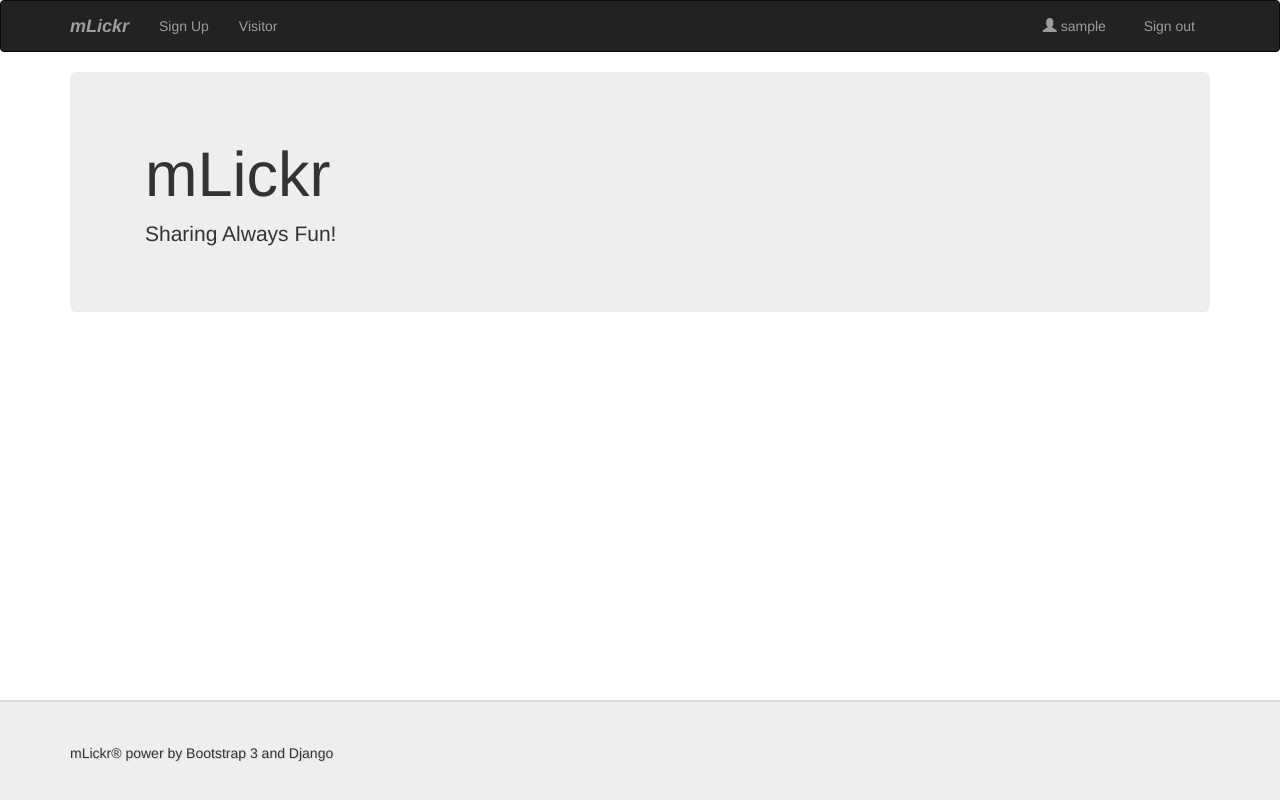
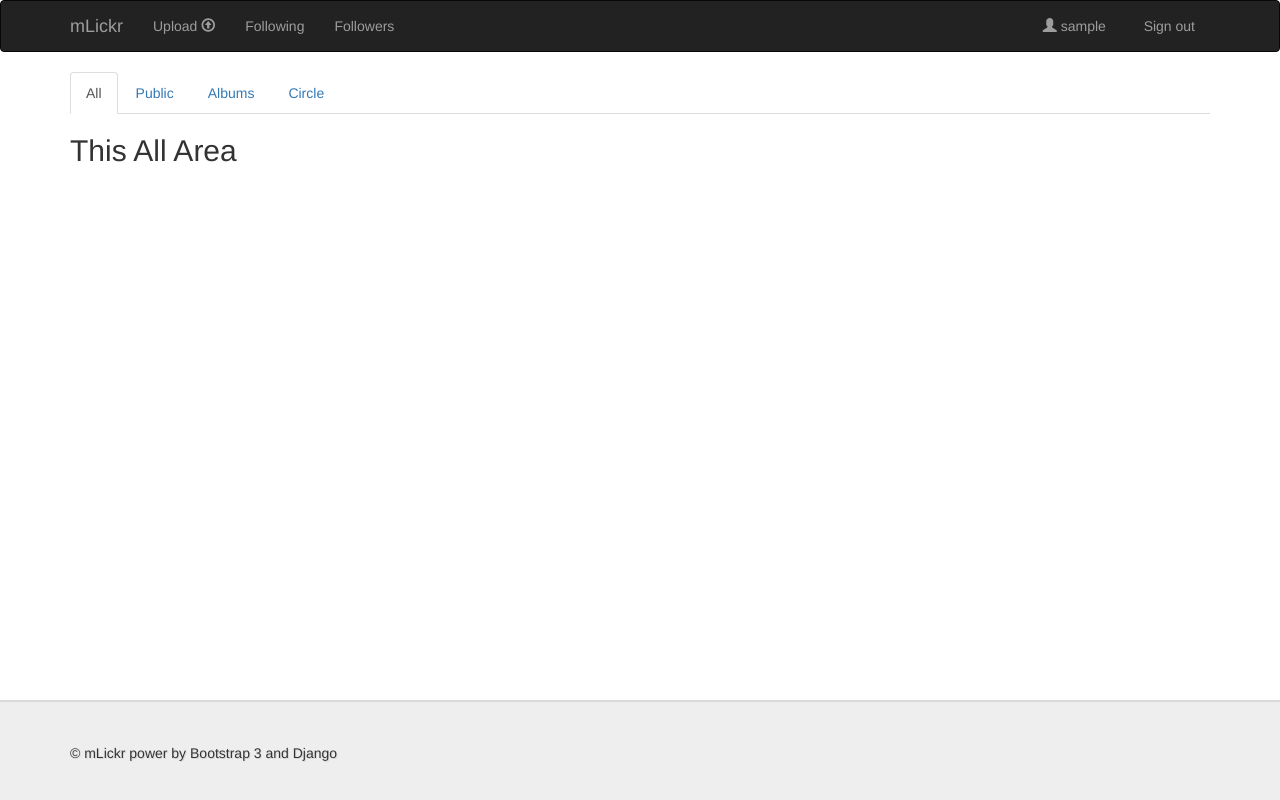
Before and after one commit to ekyawthan/Django-Photo-Share-App-, a Django app: page / in a window 1280 px wide. Run offline with Django 3.2, Linux system fonts and the light colour scheme; the visitor is signed in with stand-in values (Sample User, id 1); parts of the project's set-up code (start-up, migrations or seed data) failed here and were passed over; some libraries are stand-ins or nearby versions.

Commit message:
some change

```diff
--- a/photo_sharing/models.py
+++ b/photo_sharing/models.py
@@ -17,6 +17,7 @@
 
 class Album(models.Model):
 	title = models.CharField(max_length=100)
+	public = models.BooleanField(default=True)
 
 	def __unicode__(self):
 		return self.title
--- a/photo_sharing/views.py
+++ b/photo_sharing/views.py
@@ -14,4 +14,4 @@
 
 @login_required
 def profile(request):
-    return render(request, template_name='user_profile/profile.html')
+    return render(request, template_name='profile.html')
--- a/templates/base.html
+++ b/templates/base.html
@@ -21,12 +21,20 @@
             <span class="icon-bar"></span>
             <span class="icon-bar"></span>
           </button>
-          <a class="navbar-brand" href="{% url 'photo_sharing.views.home' %}" style="font-weight: bold; font-style: italic">mLickr</a>
+          <a class="navbar-brand" href="{% url 'photo_sharing.views.home' %}" >mLickr</a>
         </div>
         <div class="navbar-collapse collapse">
           <ul class="nav navbar-nav">
+
+            {% if user.is_authenticated %}
+              <li><a href="#VI">Upload <span class=" glyphicon glyphicon-upload"></span></a></li>
+              <li><a href="#VI">Following</a></li>
+              <li><a href="#VI">Followers</a></li>
+            {% else %}
             <li class=""><a href="{% url 'registration_register' %}">Sign Up</a></li>
-            <li><a href="#VI">Visitor</a></li>
+              <li><a href="#VI">Visitor</a></li>
+            {% endif %}
+
           </ul>
           {% block nav_user %}
             {% if user.is_authenticated %}
@@ -52,7 +60,7 @@
 	<div class="container">
 	  <footer>
 		<hr />
-		<p>mLickr&reg power by Bootstrap 3 and Django</p>
+		<p> &copy; mLickr power by Bootstrap 3 and Django</p>
 	  </footer>
     </div>
   </div>
--- a/templates/home.html
+++ b/templates/home.html
@@ -23,21 +23,41 @@
     </form>
   {% endif %}
 {% endblock %}
+
 {% block content %}
-	<div class="container">
-      <div class="jumbotron">
-		<div class="container">
-          <h1>mLickr</h1>
-          <p class="lead">Sharing Always Fun!</p>
-		  {% if not user.is_authenticated %}
-            <p><a class="btn btn-lg btn-primary"
-				  href="{% url 'registration_register' %}">Register</a>
-			  &nbsp;
-              <a class="btn btn-lg btn-success"
-				  href="{% url 'django.contrib.auth.views.login' %}">Sign in</a>
-            </p>
-		  {% endif %}
-		</div> <!-- /.container -->
-	  </div> <!-- /.jumbotron -->
-    </div> <!-- /.container -->
+{% if user.is_authenticated %}
+
+  <div class="container">
+   <ul class="nav nav-tabs">
+      <li class="active"><a href="#all" data-toggle="tab">All</a></li>
+      <li><a href="#public" data-toggle="tab">Public</a></li>
+      <li><a href="#albums" data-toggle="tab">Albums</a></li>
+      <li><a href="#circle" data-toggle="tab">Circle</a></li>
+    </ul>
+
+    <div class="tab-content">
+      <div id="all" class="tab-pane fade in active">
+      <h2>This All Area</h2>
+      <p></p>
+
+      </div>
+      <div id="public" class="tab-pane fade">
+      <h2>This Public Session</h2>
+
+      </div>
+      <div id="albums" class="tab-pane fade">
+      <h2>This Albums Session</h2>
+
+      </div>
+      <div id="circle" class="tab-pane fade">
+      <h2>This Circle Session</h2>
+
+      </div>
+    </div>
+
+  </div>
+
+{% endif %}
+
+
 {% endblock content %}
```
Also changed, not shown: 1 other file.
